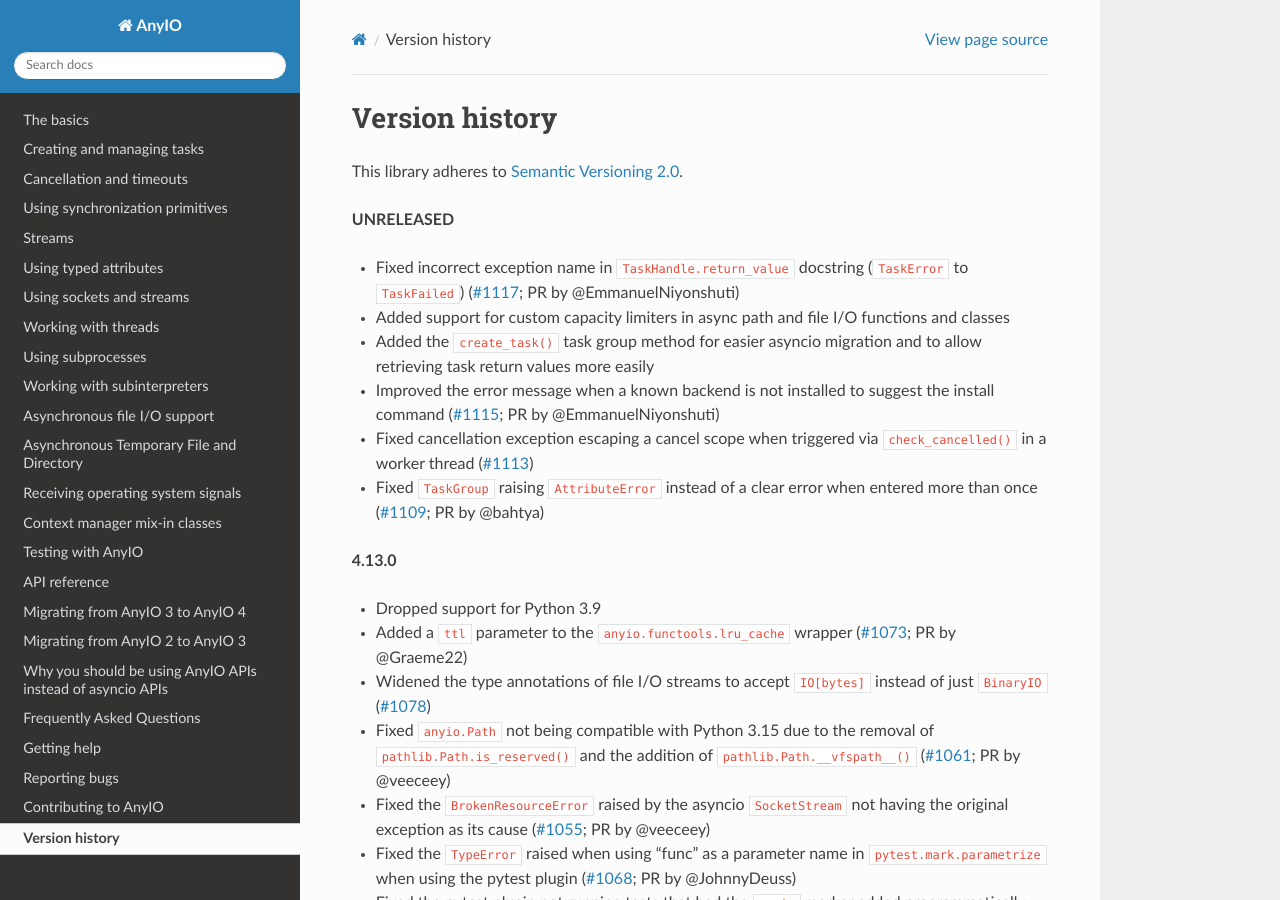
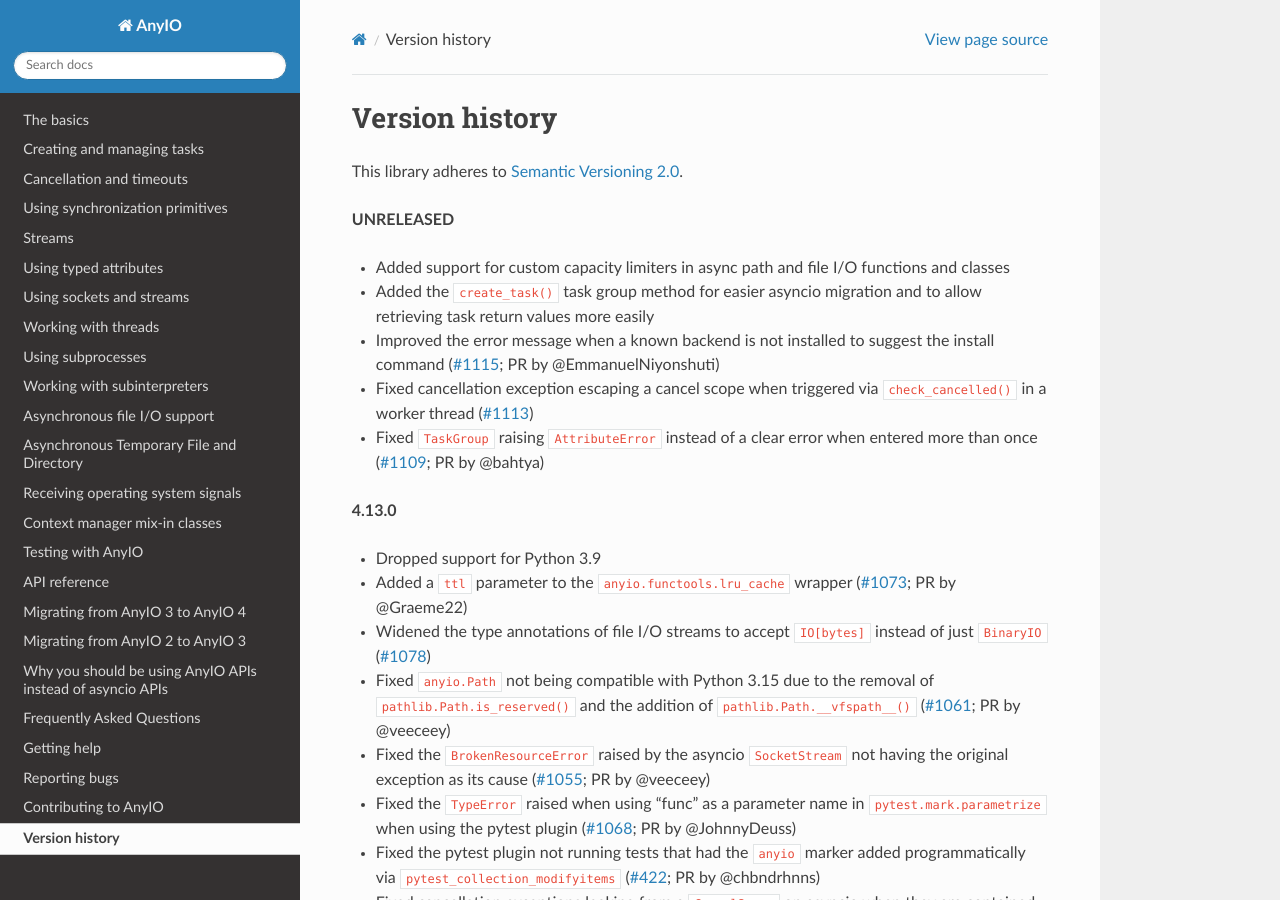
Before and after one commit to agronholm/anyio, a Sphinx documentation site: the page built from docs/versionhistory.rst, in a window 1280 px wide and 900 px high. Built offline with Sphinx 7.4.7 and the Read the Docs theme 3.1.0, drawn with Linux system fonts in a browser that asks for light colours; the version number could not be read and is left out.

Commit message:
Changelog does not need an update for a trivial docs fix
Removed incorrect exception name fix from documentation.

```diff
--- a/docs/versionhistory.rst
+++ b/docs/versionhistory.rst
@@ -5,9 +5,6 @@ This library adheres to `Semantic Versioning 2.0 <http://semver.org/>`_.
 
 **UNRELEASED**
 
-- Fixed incorrect exception name in ``TaskHandle.return_value`` docstring
-  (``TaskError`` to ``TaskFailed``)
-  (`#1117 <https://github.com/agronholm/anyio/pull/1117>`_; PR by @EmmanuelNiyonshuti)
 - Added support for custom capacity limiters in async path and file I/O
   functions and classes
 - Added the ``create_task()`` task group method for easier asyncio migration
```
